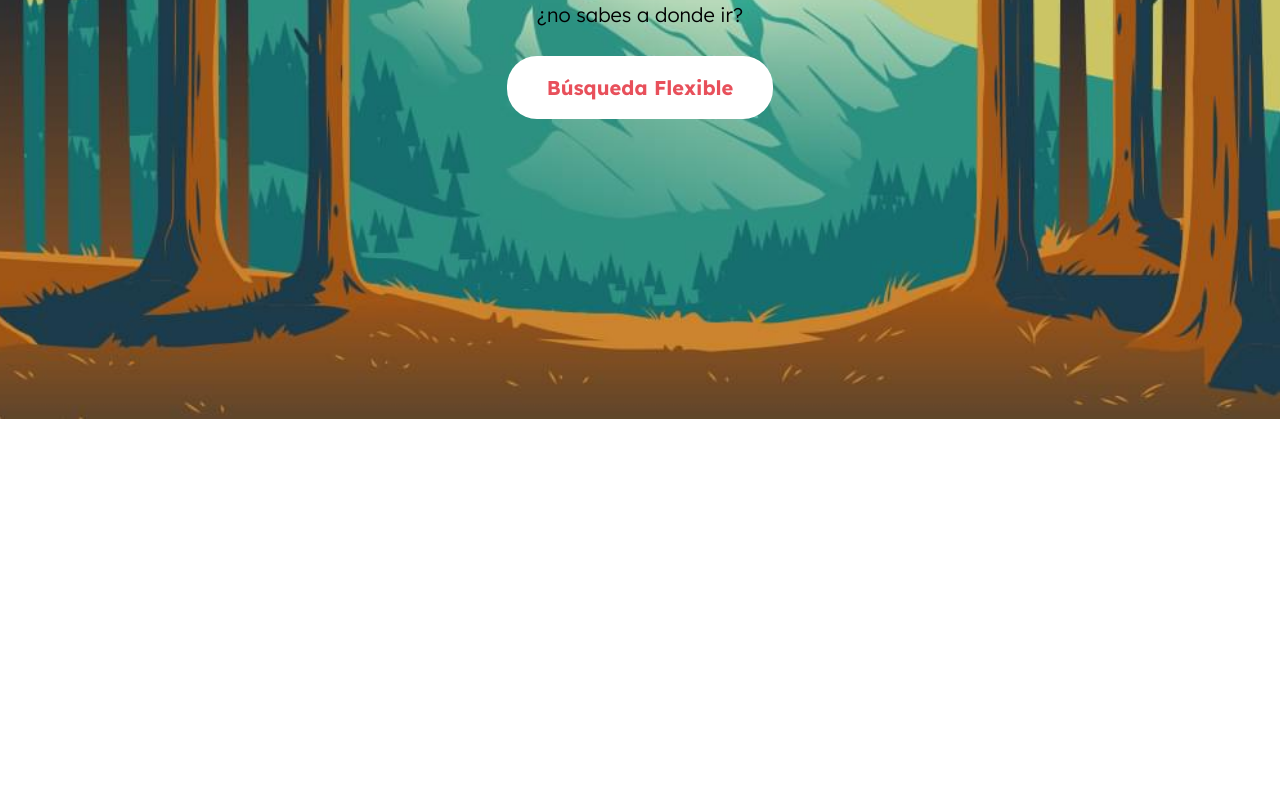
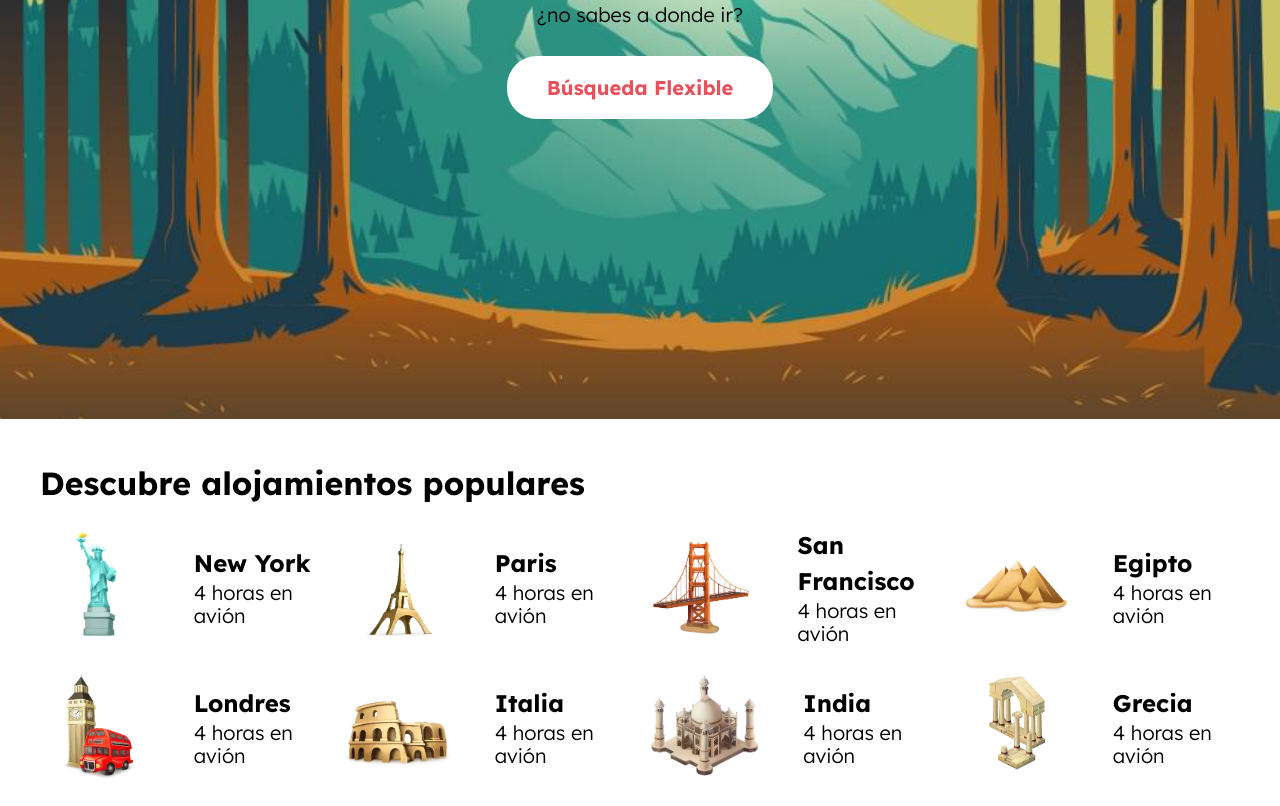
Before and after one commit to dmarmijosa/airbnb, a website: page index.html in a window 1280 px wide. Shown: the part 460-1266 px from the top of the page. Before the commit the page ends 879 px from the top, so only its background shows below. Drawn offline with Linux system fonts and the light colour scheme.

Commit message:
fin de destinos

```diff
--- a/index.html
+++ b/index.html
@@ -53,6 +53,83 @@
             <a href="#" class="header__busqueda-boton">Búsqueda Flexible</a>
         </div>
     </header>
+    <section class="destinos contenedor seccion">
+        <h2 class="destinos__heading">Descubre alojamientos populares</h2>
+        <ul class="destinos__grid">
+            <li class="destino">
+                <div class="destino__imagen">
+                    <img src="build/img/icono_destino_1.webp" alt="imagen destino">
+                </div>
+                <div class="destino__informacion">
+                    <h3 class="destino__nombre">New York</h3>
+                    <p class="destino__distancia">4 horas en avión</p>
+                </div>
+            </li>
+            <li class="destino">
+                <div class="destino__imagen">
+                    <img src="build/img/icono_destino_2.webp" alt="imagen destino">
+                </div>
+                <div class="destino__informacion">
+                    <h3 class="destino__nombre">Paris</h3>
+                    <p class="destino__distancia">4 horas en avión</p>
+                </div>
+            </li>
+            <li class="destino">
+                <div class="destino__imagen">
+                    <img src="build/img/icono_destino_3.webp" alt="imagen destino">
+                </div>
+                <div class="destino__informacion">
+                    <h3 class="destino__nombre">San Francisco</h3>
+                    <p class="destino__distancia">4 horas en avión</p>
+                </div>
+            </li>
+            <li class="destino">
+                <div class="destino__imagen">
+                    <img src="build/img/icono_destino_4.webp" alt="imagen destino">
+                </div>
+                <div class="destino__informacion">
+                    <h3 class="destino__nombre">Egipto</h3>
+                    <p class="destino__distancia">4 horas en avión</p>
+                </div>
+            </li>
+            <li class="destino">
+                <div class="destino__imagen">
+                    <img src="build/img/icono_destino_5.webp" alt="imagen destino">
+                </div>
+                <div class="destino__informacion">
+                    <h3 class="destino__nombre">Londres</h3>
+                    <p class="destino__distancia">4 horas en avión</p>
+                </div>
+            </li>
+            <li class="destino">
+                <div class="destino__imagen">
+                    <img src="build/img/icono_destino_6.webp" alt="imagen destino">
+                </div>
+                <div class="destino__informacion">
+                    <h3 class="destino__nombre">Italia</h3>
+                    <p class="destino__distancia">4 horas en avión</p>
+                </div>
+            </li>
+            <li class="destino">
+                <div class="destino__imagen">
+                    <img src="build/img/icono_destino_7.webp" alt="imagen destino">
+                </div>
+                <div class="destino__informacion">
+                    <h3 class="destino__nombre">India</h3>
+                    <p class="destino__distancia">4 horas en avión</p>
+                </div>
+            </li>
+            <li class="destino">
+                <div class="destino__imagen">
+                    <img src="build/img/icono_destino_8.webp" alt="imagen destino">
+                </div>
+                <div class="destino__informacion">
+                    <h3 class="destino__nombre">Grecia</h3>
+                    <p class="destino__distancia">4 horas en avión</p>
+                </div>
+            </li>
+        </ul>
+    </section>
 
 </body>
 
--- a/src/scss/app.scss
+++ b/src/scss/app.scss
@@ -1,2 +1,3 @@
 @use 'base';
 @use 'ui/header';
+@use 'ui/contenido';
--- a/src/scss/base/_tipografia.scss
+++ b/src/scss/base/_tipografia.scss
@@ -16,3 +16,6 @@ h3 {
 a {
     text-decoration: none;
 }
+[class$="__heading"]{
+    margin: 2rem 0;
+}
--- /dev/null
+++ b/src/scss/ui/contenido/_destinos.scss
@@ -0,0 +1,31 @@
+@use 'base/variables' as v;
+@use 'base/mixins' as m;
+
+.destinos{
+    &__grid{
+        @include m.grid(1,2rem);
+        @include m.tablet{
+            @include m.grid(2,2rem);
+        }
+        @include m.desktop{
+            @include m.grid(4,2rem);
+        }
+    }
+}
+.destino{
+    display: flex;
+    justify-content: space-evenly;
+    align-items: center;
+    gap: 4rem;
+    &__imagen{
+        width: 14rem;
+    }
+    &__nombre,
+    &__distancia{
+        margin: 0;
+
+    }
+    &__distancia{
+
+    }
+}
--- /dev/null
+++ b/src/scss/ui/contenido/_index.scss
@@ -0,0 +1 @@
+@forward 'destinos';
```
Also changed, not shown: build/css/app.css, 1 other file.
